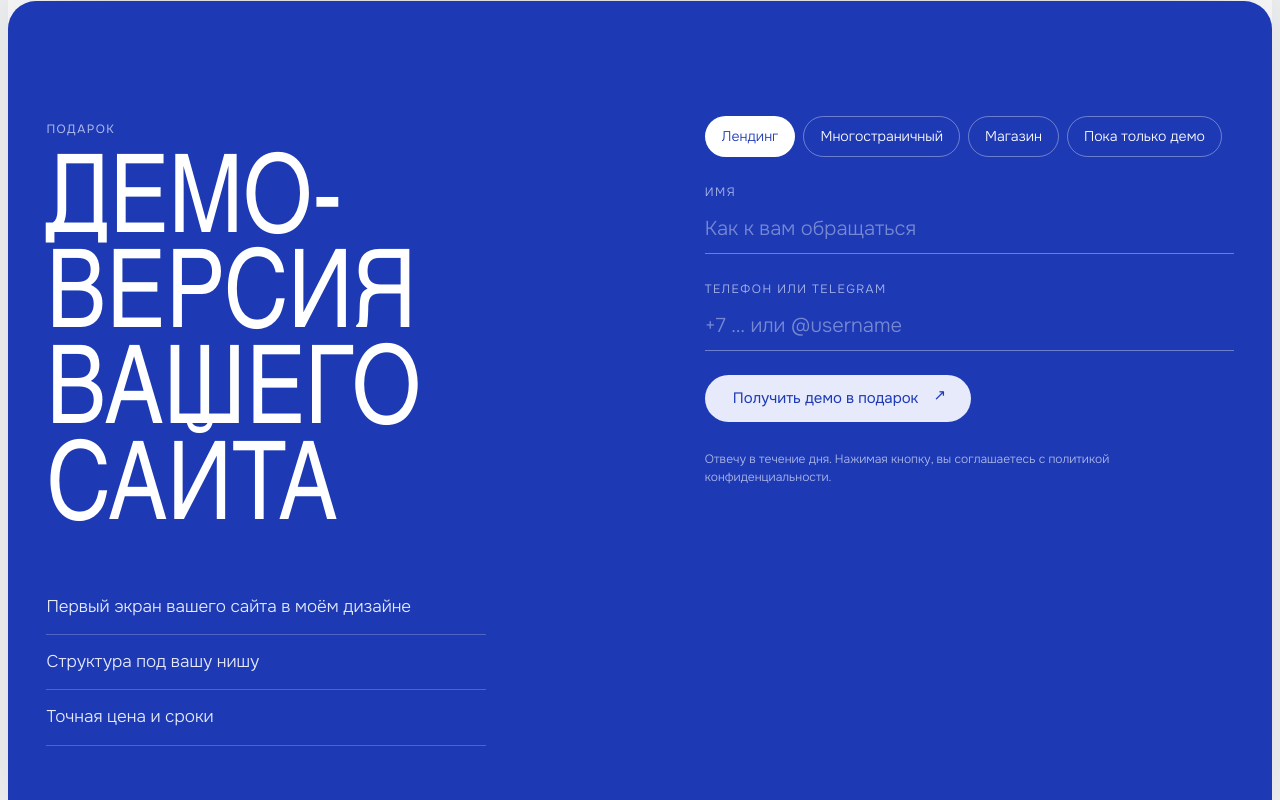
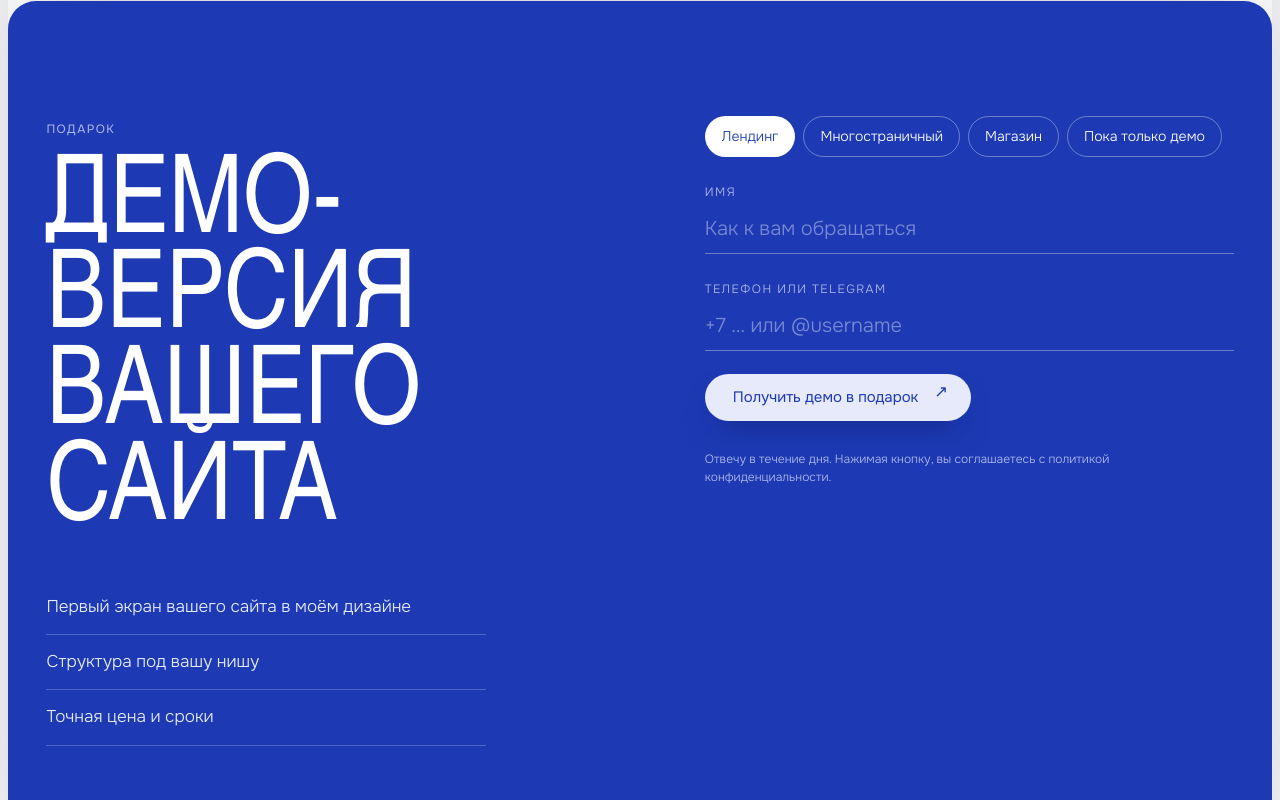
Before and after one commit to jang86056497-hue/Test-site1, a plain HTML site: page index.html in a window 1280 px wide. In both pictures the pointer is over the button 837 px from the left and 4093 px from the top of the page. Shown: the part 3693-4493 px from the top of the page. Drawn offline with Linux system fonts and the light colour scheme; a web font is replaced by a local one.

Commit message:
Анимация кнопок

```diff
--- a/index.html
+++ b/index.html
@@ -2,10 +2,11 @@
 <html lang="ru">
 <head>
 <meta charset="utf-8">
-<meta name="viewport" content="width=device-width, initial-scale=1, viewport-fit=cover">
+<meta name="viewport" content="width=device-width,initial-scale=1">
+<title>Сайты на Tilda, вариант 1</title>
 </head>
 <body>
-<title>Сайты на Tilda, вариант 1</title>
+
 <link rel="preconnect" href="https://fonts.googleapis.com">
 <link rel="stylesheet" href="https://fonts.googleapis.com/css2?family=Alumni+Sans:wght@300;400;500&family=Onest:wght@300;400;500&display=swap">
 <style>
@@ -32,7 +33,13 @@ a{color:inherit}
 .link{display:inline-flex;align-items:center;gap:10px;text-decoration:none;font:400 15px var(--body);color:var(--ink);padding-bottom:4px;background:linear-gradient(currentColor,currentColor) 0 100%/100% 1px no-repeat;transition:background-size .4s ease,color .3s}
 .link:hover{color:var(--blue);background-size:0 1px;background-position:100% 100%}
 .btn{display:inline-flex;align-items:center;justify-content:center;gap:12px;padding:16px 28px;border-radius:999px;background:var(--blue);color:#fff;font:400 15px/1 var(--body);text-decoration:none;border:0;cursor:pointer;transition:background .3s ease,transform .3s ease}
-.btn:hover{background:var(--blue-deep);transform:translateY(-2px)}
+.btn{position:relative;overflow:hidden;isolation:isolate;transition:background .3s ease,transform .35s cubic-bezier(.2,.8,.2,1),box-shadow .35s ease}
+.btn::after{content:"";position:absolute;inset:0;z-index:-1;background:linear-gradient(105deg,transparent 35%,rgba(255,255,255,.4) 50%,transparent 65%);transform:translateX(-130%)}
+.btn:hover,.btn:focus-visible{background:var(--blue-deep);transform:translateY(-3px);box-shadow:0 16px 30px -14px rgba(31,49,144,.6)}
+.btn:hover::after,.btn:focus-visible::after{transform:translateX(130%);transition:transform .85s cubic-bezier(.2,.8,.2,1)}
+.btn:active{transform:translateY(0) scale(.97);box-shadow:0 6px 14px -8px rgba(31,49,144,.5);transition-duration:.12s}
+.btn .arr{transition:transform .35s cubic-bezier(.2,.8,.2,1)}
+.btn:hover .arr{transform:translate(5px,-5px) scale(1.1)}
 .arr{display:inline-block;transition:transform .3s ease}
 a:hover .arr,button:hover .arr{transform:translate(3px,-3px)}
 a:focus-visible,button:focus-visible,input:focus-visible{outline:2px solid var(--blue);outline-offset:4px}
@@ -141,7 +148,8 @@ form{display:grid;gap:26px;min-width:0}
 .chips input:checked+label{background:#fff;color:var(--blue)}
 .chips input:focus-visible+label{outline:2px solid #fff;outline-offset:3px}
 .sheet.blue .btn{background:#fff;color:var(--blue);justify-self:start}
-.sheet.blue .btn:hover{background:#E6EAFB}
+.sheet.blue .btn:hover,.sheet.blue .btn:focus-visible{background:#E6EAFB;box-shadow:0 16px 30px -14px rgba(10,20,80,.55)}
+.sheet.blue .btn::after{background:linear-gradient(105deg,transparent 35%,rgba(47,73,200,.16) 50%,transparent 65%)}
 .fine{font-size:12px;color:#AFBAEB}
 .done{border:1px solid rgba(255,255,255,.4);border-radius:12px;padding:16px;color:#fff}
 
```
